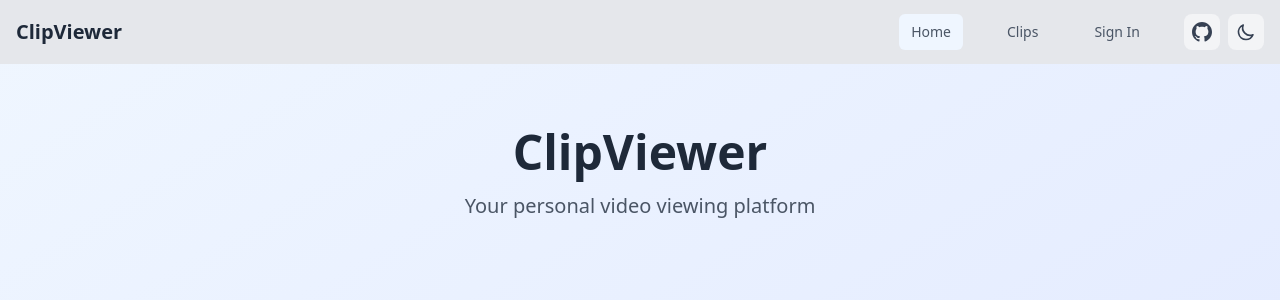
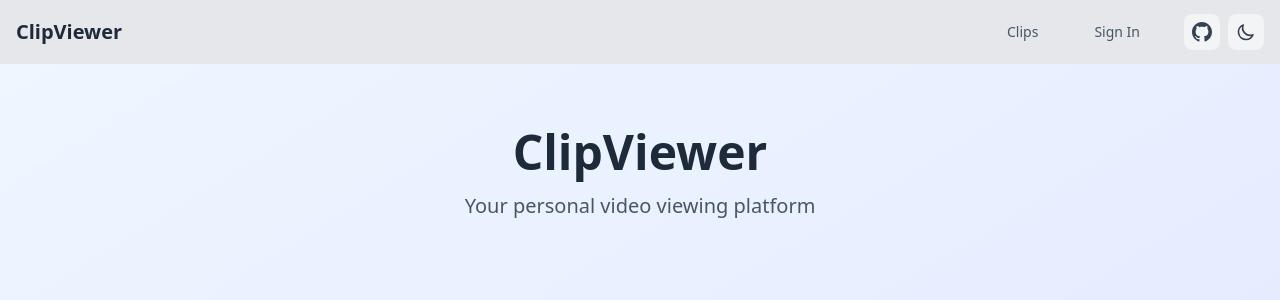
Before and after one commit to DevRuto/ClipViewer, a Vue app in the folder clipviewer.vue/: page / in a window 1280 px wide. Shown: the top 300 px of the page. Built offline with nearby package versions, Linux system fonts and the light colour scheme.

Commit message:
Remove home tab

```diff
--- a/clipviewer.vue/src/App.vue
+++ b/clipviewer.vue/src/App.vue
@@ -22,13 +22,6 @@ onMounted(() => {
             >
           </div>
           <div class="flex items-center space-x-8">
-            <RouterLink
-              to="/"
-              class="text-gray-600 dark:text-gray-300 hover:text-gray-900 dark:hover:text-white px-3 py-2 rounded-md text-sm font-medium transition-colors"
-              exact-active-class="text-blue-600 dark:text-blue-400 bg-blue-50 dark:bg-blue-900/20"
-            >
-              Home
-            </RouterLink>
             <RouterLink
               to="/browse"
               exact
```
